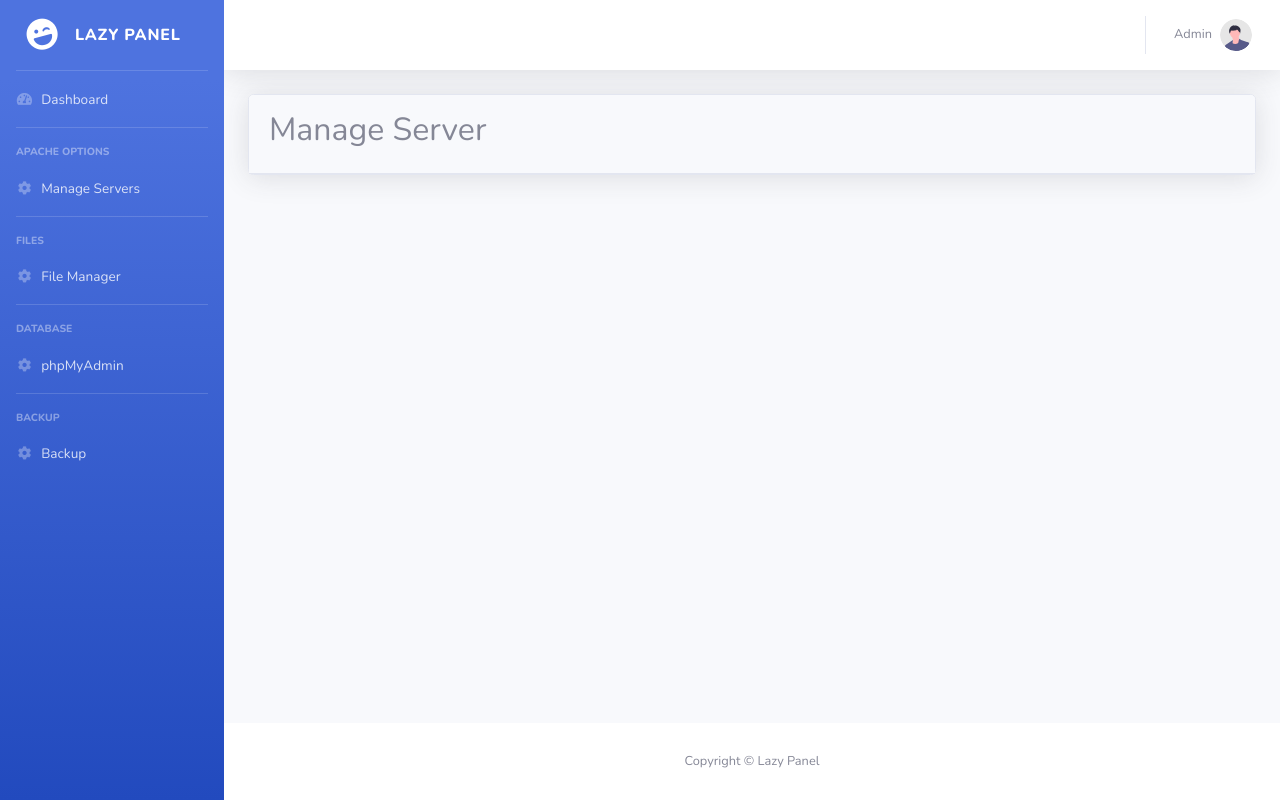
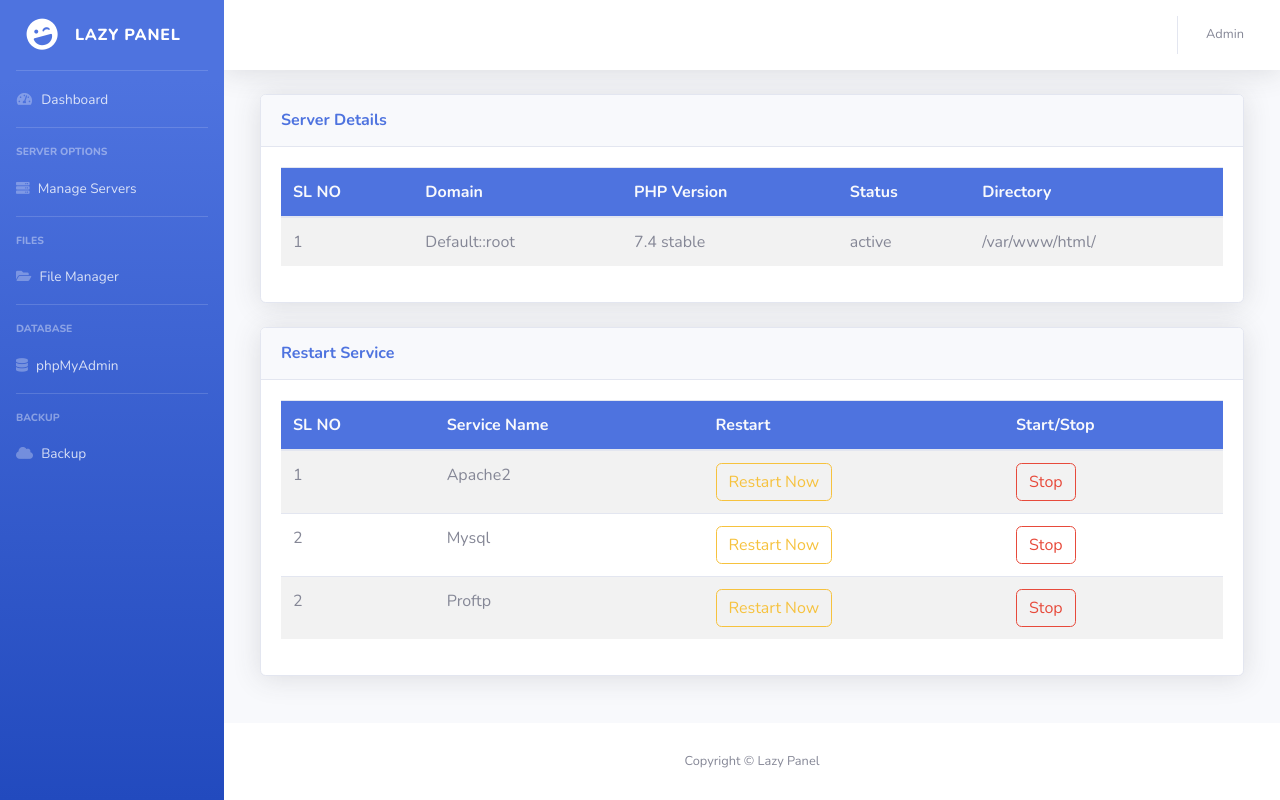
Before and after one commit to subhobiswas/Lazy-Panel, a PHP site: page /pages/ManageServer.php in a window 1280 px wide. Run offline with PHP 8.4, Linux system fonts and the light colour scheme; the visitor is signed in with stand-in values (Sample User, id 1).

Commit message:
commit regarding manage server options and some ui level fixing

```diff
--- a/pages/ManageServer.php
+++ b/pages/ManageServer.php
@@ -1,9 +1,72 @@
 <?php include 'header.php'; ?>
 <div class="container-fluid">
 	<!-- DataTales Example -->
-	<div class="card shadow mb-4">
-		<div class="card-header py-3">
-            <h2 class="h2">Manage Server</h2>
+	<div class="col">
+		<div class="card shadow mb-4">
+			<!-- Card Header - Dropdown -->
+			<div class="card-header py-3 d-flex flex-row align-items-center justify-content-between">
+				<h6 class="m-0 font-weight-bold text-primary">Server Details</h6>
+			</div>
+			<div class="card-body">
+				<section id="list">
+					<table class="table table-striped" id="dataTable">
+						<thead class="bg-primary text-light">
+							<th>SL NO </th>
+							<th>Domain </th>
+							<th>PHP Version</th>
+							<th>Status</th>
+							<th>Directory</th>
+						</thead>
+						<tbody>
+							<td>1</td>
+							<td>Default::root </td>
+							<td>7.4 stable</td>
+							<td>active</td>
+							<td>/var/www/html/</td>
+						</tbody>
+					</table>
+				</section>
+			</div>
+		</div>
+		<div class="card shadow mb-4">
+			<!-- Card Header - Dropdown -->
+			<div class="card-header py-3 d-flex flex-row align-items-center justify-content-between">
+				<h6 class="m-0 font-weight-bold text-primary">Restart Service</h6>
+			</div>
+			<div class="card-body">
+				<section id="list">
+					<table class="table table-striped" id="dataTable">
+						<thead class="bg-primary text-light">
+							<tr>
+								<th>SL NO </th>
+								<th>Service Name </th>
+								<th>Restart</th>
+								<th>Start/Stop</th>
+							</tr>
+						</thead>
+						<tbody>
+							<tr>
+								<td>1</td>
+								<td>Apache2 </td>
+								<td><button type="button" class="btn btn-outline-warning">Restart Now</td>
+								<td><button type="button" class="btn btn-outline-danger">Stop</td>
+							</tr>
+							<tr>
+								<td>2</td>
+								<td>Mysql </td>
+								<td><button type="button" class="btn btn-outline-warning">Restart Now</td>
+								<td><button type="button" class="btn btn-outline-danger">Stop</td>
+							</tr>
+							<tr>
+								<td>2</td>
+								<td>Proftp </td>
+								<td><button type="button" class="btn btn-outline-warning">Restart Now</td>
+								<td><button type="button" class="btn btn-outline-danger">Stop</td>
+							</tr>
+						</tbody>
+					</table>
+				</section>
+			</div>
 		</div>
 	</div>
 </div>
--- a/pages/footer.php
+++ b/pages/footer.php
@@ -22,7 +22,6 @@
 </a>
 
 <!-- Bootstrap core JavaScript-->
-<script src="../assets/vendor/jquery/jquery.min.js"></script>
 <script src="../assets/vendor/bootstrap/js/bootstrap.bundle.min.js"></script>
 <!-- Core plugin JavaScript-->
 <script src="../assets/vendor/jquery-easing/jquery.easing.min.js"></script>
--- a/pages/header.php
+++ b/pages/header.php
@@ -18,6 +18,8 @@ auth();
     <link href="https://fonts.googleapis.com/css?family=Nunito:200,200i,300,300i,400,400i,600,600i,700,700i,800,800i,900,900i" rel="stylesheet">
     <!-- Custom styles for this template-->
     <link href="../assets/css/sb-admin-2.min.css" rel="stylesheet">
+    <script src="../assets/vendor/jquery/jquery.min.js"></script>
+
 </head>
 
 <body id="page-top">
@@ -51,13 +53,13 @@ auth();
 
             <!-- Heading -->
             <div class="sidebar-heading">
-                Apache Options
+                Server Options
             </div>
 
             <!-- Nav Item - Pages Collapse Menu -->
             <li class="nav-item <?php ActiveMenu('ManageServer.php'); ?>">
                 <a class="nav-link" href="ManageServer.php">
-                    <i class="fas fa-fw fa-cog"></i>
+                    <i class="fas fa-server"></i>
                     <span>Manage Servers</span>
                 </a>
             </li>
@@ -67,7 +69,7 @@ auth();
             </div>
             <li class="nav-item <?php ActiveMenu('ManageServer.php'); ?>">
                 <a class="nav-link" href="../FileManager/index.php" target="_blank">
-                    <i class="fas fa-fw fa-cog"></i>
+                    <i class="fas fa-folder-open"></i>
                     <span>File Manager</span>
                 </a>
             </li>
@@ -77,7 +79,7 @@ auth();
             </div>
             <li class="nav-item">
                 <a class="nav-link" href="../phpMyAdmin/" target="_blank">
-                    <i class="fas fa-fw fa-cog"></i>
+                    <i class="fas fa-database"></i>
                     <span>phpMyAdmin</span>
                 </a>
             </li>
@@ -87,7 +89,7 @@ auth();
             </div>
             <li class="nav-item">
                 <a class="nav-link" href="phpMyadmin/" target="_blank">
-                    <i class="fas fa-fw fa-cog"></i>
+                    <i class="fas fa-cloud"></i>
                     <span>Backup</span>
                 </a>
             </li>
@@ -115,7 +117,6 @@ auth();
                         <li class="nav-item dropdown no-arrow">
                             <a class="nav-link dropdown-toggle" href="#" id="userDropdown" role="button" data-toggle="dropdown" aria-haspopup="true" aria-expanded="false">
                                 <span class="mr-2 d-none d-lg-inline text-gray-600 small">Admin</span>
-                                <img class="img-profile rounded-circle" src="assets/img/undraw_profile.svg">
                             </a>
                             <!-- Dropdown - User Information -->
                             <div class="dropdown-menu dropdown-menu-right shadow animated--grow-in" aria-labelledby="userDropdown">
```
Also changed, not shown: assets/img/undraw_posting_photo.svg (deleted), assets/img/undraw_profile.svg (deleted), assets/img/undraw_profile_1.svg (deleted), assets/img/undraw_profile_2.svg (deleted), assets/img/undraw_profile_3.svg (deleted), assets/img/undraw_rocket.svg (deleted).
